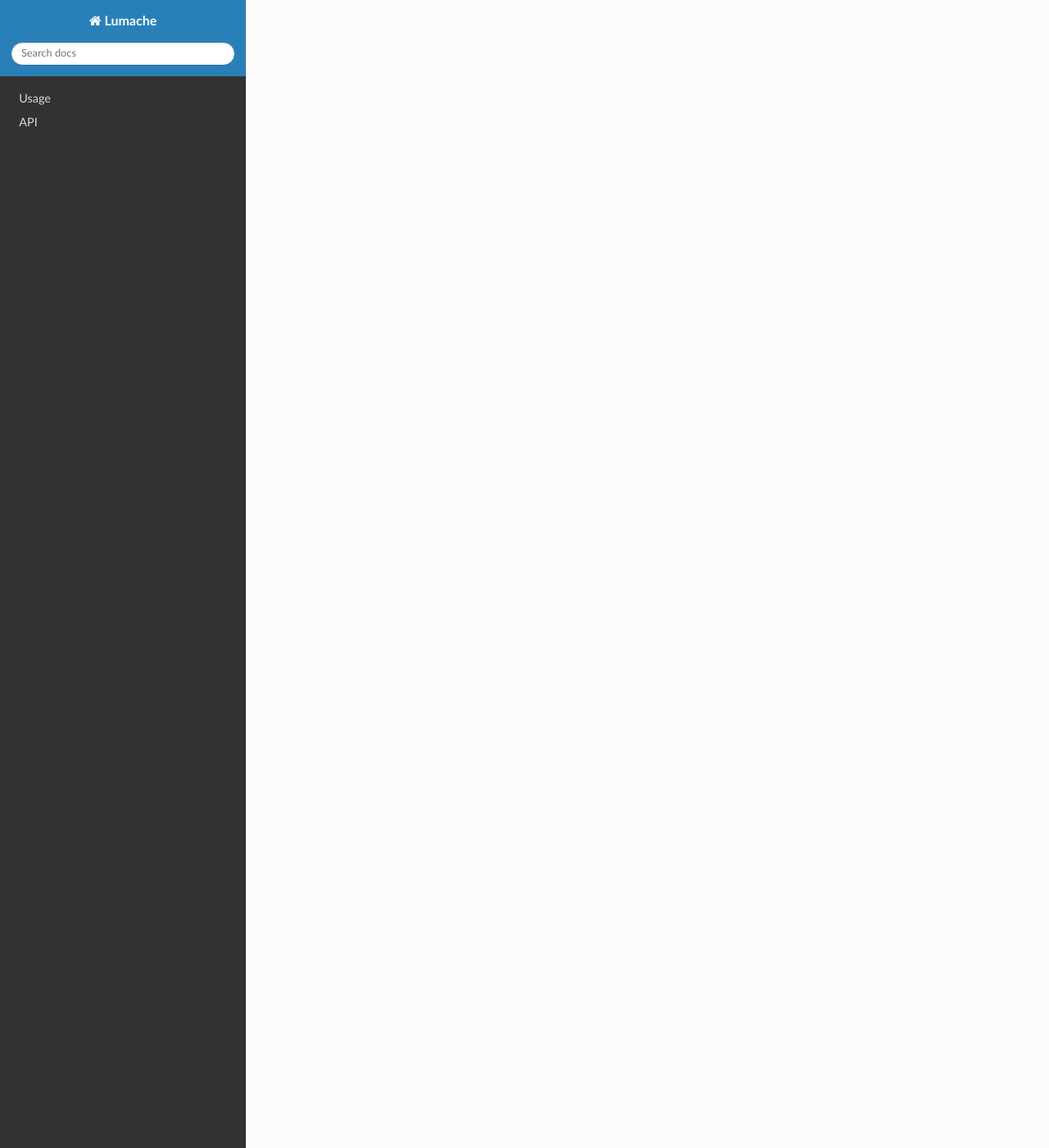
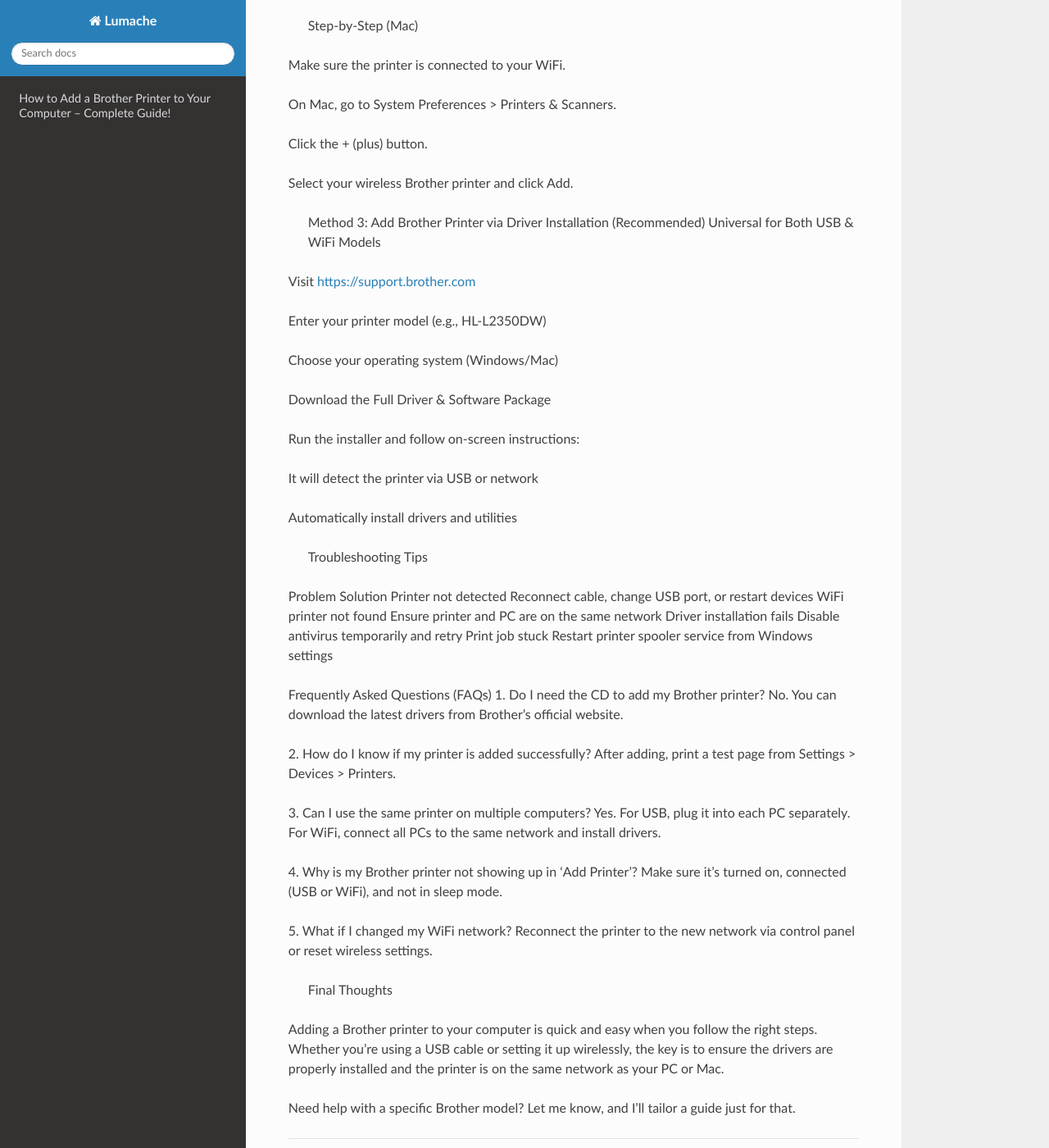
Before and after one commit to barrysmith97367/getsmartprint, a Sphinx documentation site: the page built from docs/source/index.rst, in a window 1280 px wide and 1400 px high, scrolled down 2265 px. Shown: the whole window at 82% size. Built offline with Sphinx 7.4.7 and the Read the Docs theme 3.1.0, drawn with Linux system fonts in a browser that asks for light colours; some of the changed text lies outside the part shown.

Commit message:
Update index.rst

```diff
--- a/docs/source/index.rst
+++ b/docs/source/index.rst
@@ -1,22 +1,140 @@
-Welcome to Lumache's documentation!
+How to Add a Brother Printer to Your Computer – Complete Guide!
 ===================================
 
-**Lumache** (/lu'make/) is a Python library for cooks and food lovers
-that creates recipes mixing random ingredients.
-It pulls data from the `Open Food Facts database <https://world.openfoodfacts.org/>`_
-and offers a *simple* and *intuitive* API.
+Whether you've just purchased a new Brother printer or are reconnecting an old one, adding it to your computer is essential to start printing, scanning, or faxing. This guide covers how to add a Brother printer to your Windows or Mac computer, using both USB and wireless methods.
 
-Check out the :doc:`usage` section for further information, including
-how to :ref:`installation` the project.
+By the end of this tutorial, your Brother printer will be fully connected and ready to use.
 
-.. note::
+Why Add Your Brother Printer to a Computer?
+Adding your printer to your computer allows you to:
 
-   This project is under active development.
+Print documents directly from your PC or laptop
 
-Contents
---------
+Access advanced printing features
 
-.. toctree::
+Scan, copy, and manage settings easily
 
-   usage
-   api
+Use Brother utilities and tools like iPrint&Scan or Control Center
+
+ Supported Devices and Operating Systems
+You can add Brother printers to:
+
+Windows 10/11 PCs
+
+macOS laptops and desktops
+
+Linux systems (with driver support)
+
+Both USB and wireless models (WiFi-enabled)
+
+Before You Begin
+Make sure you have:
+
+Your Brother printer powered on
+
+A working USB cable (if connecting via USB)
+
+Your WiFi network credentials (SSID and password)
+
+Internet connection (for driver download)
+
+ Method 1: Add Brother Printer via USB (Windows & Mac)
+Step-by-Step (Windows 10/11)
+Turn on your Brother printer.
+
+Connect it to your PC using a USB cable.
+
+Windows will automatically detect and attempt to install the printer.
+
+If not installed, go to:
+
+Settings > Devices > Printers & Scanners
+
+Click Add a printer or scanner.
+
+Select your Brother printer from the list and click Add device.
+
+Done! You can now print from any app.
+
+ Step-by-Step (Mac)
+Connect the Brother printer to your Mac using a USB cable.
+
+Go to System Preferences > Printers & Scanners.
+
+Click the + (plus) button.
+
+Select your Brother printer from the list.
+
+Click Add. macOS will download drivers if needed.
+
+ Method 2: Add Brother Printer via WiFi (Wireless Setup)
+Step-by-Step (Windows)
+Connect your printer to WiFi:
+
+On printer: Menu > Network > WLAN > Setup Wizard
+
+Select your network and enter password
+
+On your PC, go to:
+
+Settings > Devices > Printers & Scanners
+
+Click Add a printer or scanner
+
+Wait for your printer to appear. Select it and click Add device.
+
+If your printer doesn’t show, download the Brother Full Driver & Software Package from:
+https://support.brother.com
+
+ Step-by-Step (Mac)
+Make sure the printer is connected to your WiFi.
+
+On Mac, go to System Preferences > Printers & Scanners.
+
+Click the + (plus) button.
+
+Select your wireless Brother printer and click Add.
+
+ Method 3: Add Brother Printer via Driver Installation (Recommended)
+ Universal for Both USB & WiFi Models
+Visit https://support.brother.com
+
+Enter your printer model (e.g., HL-L2350DW)
+
+Choose your operating system (Windows/Mac)
+
+Download the Full Driver & Software Package
+
+Run the installer and follow on-screen instructions:
+
+It will detect the printer via USB or network
+
+Automatically install drivers and utilities
+
+ Troubleshooting Tips
+Problem	Solution
+Printer not detected	Reconnect cable, change USB port, or restart devices
+WiFi printer not found	Ensure printer and PC are on the same network
+Driver installation fails	Disable antivirus temporarily and retry
+Print job stuck	Restart printer spooler service from Windows settings
+
+Frequently Asked Questions (FAQs)
+1. Do I need the CD to add my Brother printer?
+No. You can download the latest drivers from Brother's official website.
+
+2. How do I know if my printer is added successfully?
+After adding, print a test page from Settings > Devices > Printers.
+
+3. Can I use the same printer on multiple computers?
+Yes. For USB, plug it into each PC separately. For WiFi, connect all PCs to the same network and install drivers.
+
+4. Why is my Brother printer not showing up in 'Add Printer'?
+Make sure it’s turned on, connected (USB or WiFi), and not in sleep mode.
+
+5. What if I changed my WiFi network?
+Reconnect the printer to the new network via control panel or reset wireless settings.
+
+ Final Thoughts
+Adding a Brother printer to your computer is quick and easy when you follow the right steps. Whether you’re using a USB cable or setting it up wirelessly, the key is to ensure the drivers are properly installed and the printer is on the same network as your PC or Mac.
+
+Need help with a specific Brother model? Let me know, and I’ll tailor a guide just for that.
```
